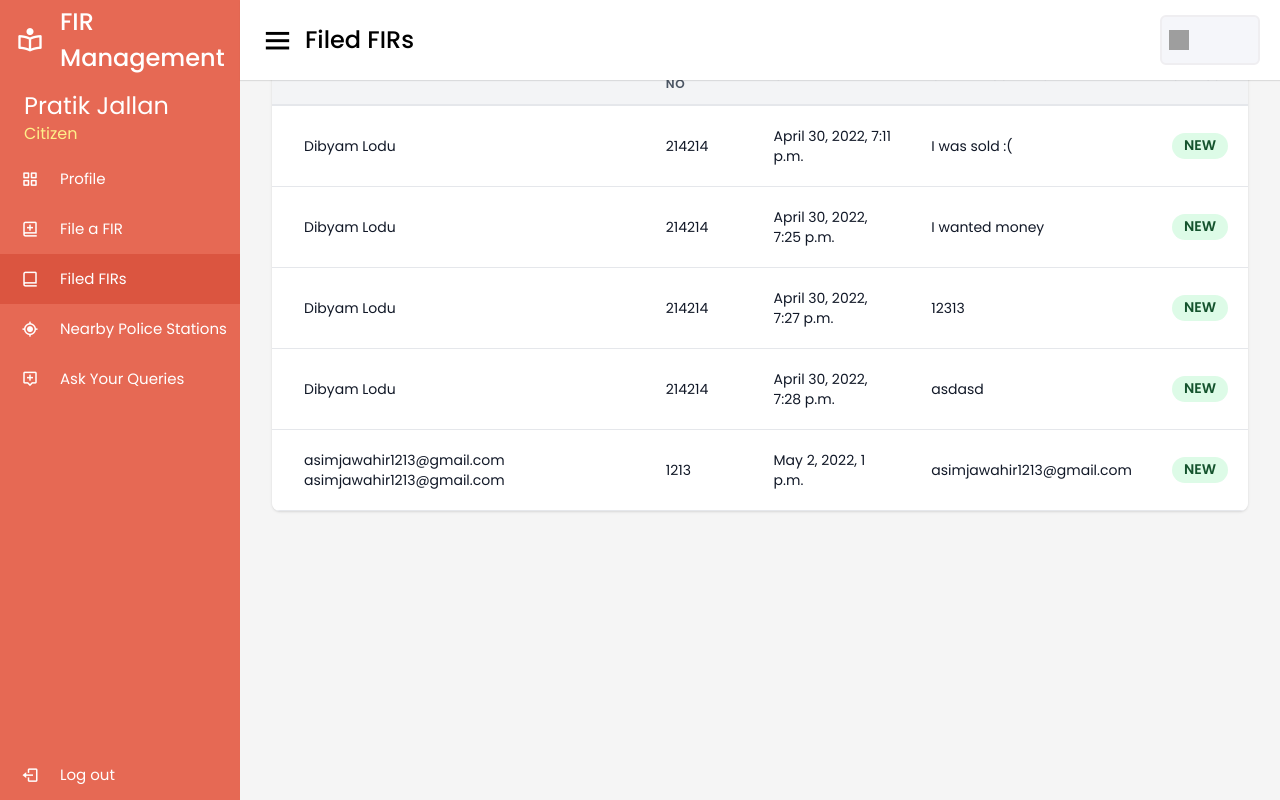
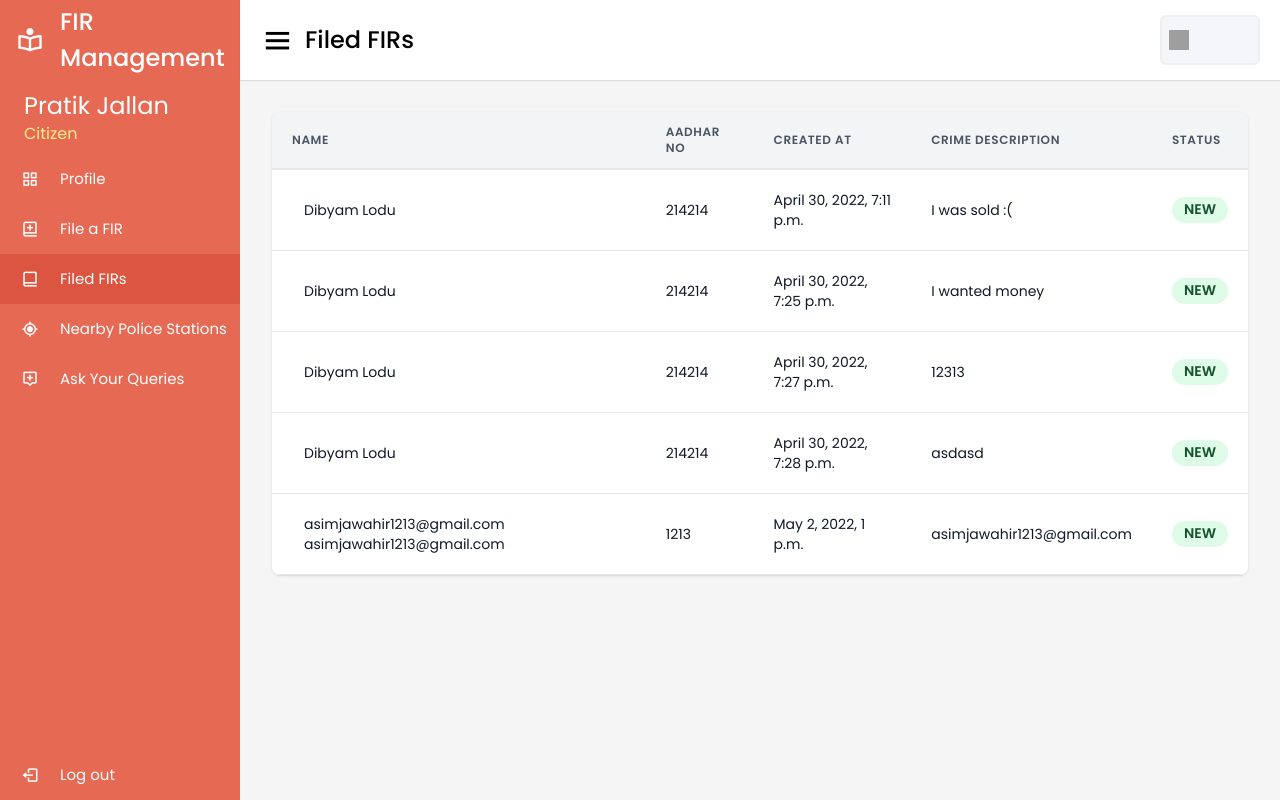
Before and after one commit to CommanderAstern/DBMS_RAP, a Django app: template templates/dashboard/filed-firs.html in a window 1280 px wide. Run offline with Django 4.2, Linux system fonts and the light colour scheme; the template is opened without the code that fills it: values that come from a table or form of the project are taken from there, others are empty; a user stored in the database is signed in; data comes from the database, SQL or seed files in the repository; both versions use the stored data as it was after the commit; some libraries are stand-ins or nearby versions; grey boxes are pictures that could not be loaded.

Commit message:
Added spacing to filed FIRs

```diff
--- a/templates/dashboard/filed-firs.html
+++ b/templates/dashboard/filed-firs.html
@@ -110,8 +110,8 @@
         <div class="container mx-auto px-4 sm:px-8">
             <div class="py-8">
                 <div class="-mx-4 sm:-mx-8 px-4 sm:px-8 py-4 overflow-x-auto">
-                    <div class="inline-block min-w-full shadow rounded-lg overflow-hidden">
-                        <table class="min-w-full leading-normal">
+                    <div class="mt-16 inline-block min-w-full shadow rounded-lg overflow-hidden">
+                        <table class="min-w-full leading-normal pt-10">
                             <thead>
                                 <tr>
                                     <th
```
Also changed, not shown: db.sqlite3.
